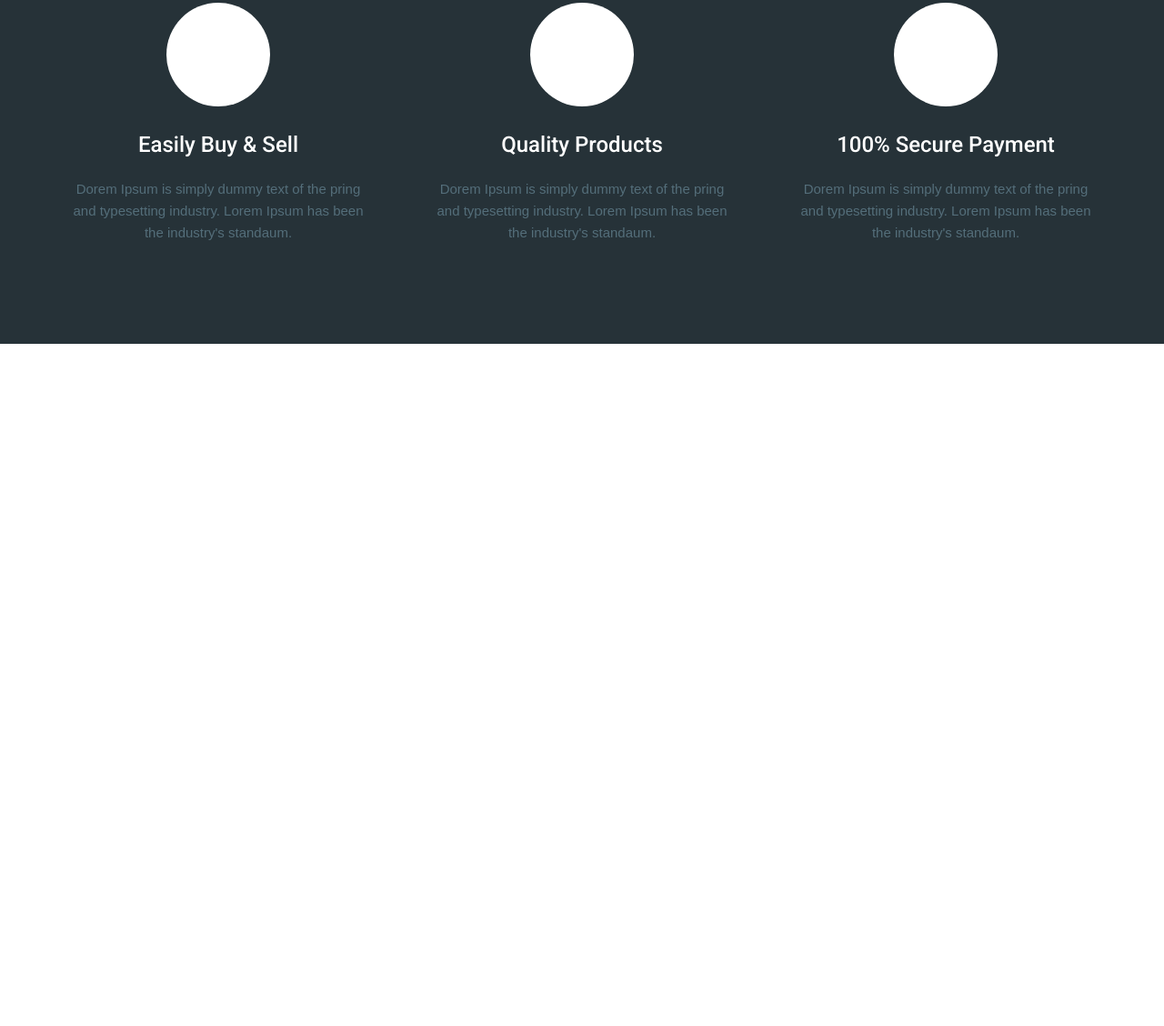
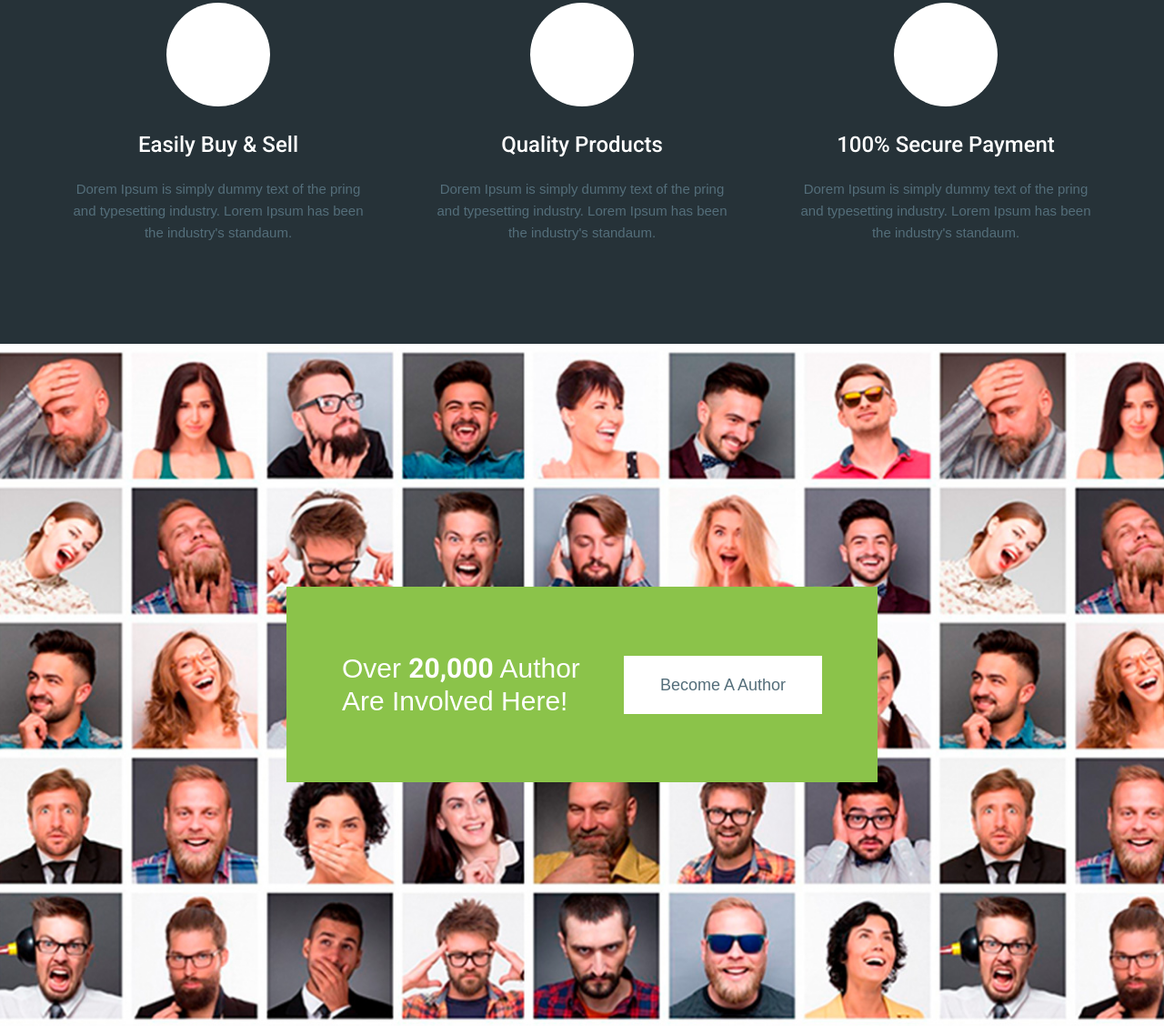
Before and after one commit to LevAverkiev/moderno, a website: page app/index.html in a window 1280 px wide. Shown: the part 3989-5117 px from the top of the page at 91% size. Before the commit the page ends 4367 px from the top, so only its background shows below. Drawn offline with nearby package versions, Linux system fonts and the light colour scheme.

Commit message:
added author section

```diff
--- a/app/index.html
+++ b/app/index.html
@@ -826,6 +826,17 @@
         </div>
     </section>
 
+    <section class="author" style="background-image: url(images/author-bg.jpg);">
+        <div class="author__box">
+            <div class="author__title">
+                Over <span>20,000</span> Author Are Involved Here!
+            </div>
+            <a href="#" class="author__link">
+                Become A Author
+            </a>
+        </div>
+    </section>
+
 
 
     <script src="https://ajax.googleapis.com/ajax/libs/jquery/3.4.1/jquery.min.js"></script>
--- a/app/scss/style.scss
+++ b/app/scss/style.scss
@@ -327,3 +327,41 @@
 }
 
 // end advantages
+// start author
+
+.author{
+    background-position: center;
+    background-repeat: no-repeat;
+    background-size: cover;
+    min-height: 750px;
+    display: flex;
+    justify-content: center;
+    align-items: center;
+    &__box{
+        max-width: 650px;
+        width: 100%;
+        min-height: 215px;
+        display: flex;
+        align-items: center;
+        justify-content: center;
+        background-color: $green;
+    }
+    &__title{
+        font-size: 30px;
+        line-height: 36px;
+        color: #fff;
+        margin-right: 45px;
+        max-width: 265px;
+        span{
+            @include f700;
+        }
+    }
+    &__link{
+        font-size: 18px;
+        line-height: 36px;
+        padding: 14px 40px;
+        background-color: #fff;
+    }
+}
+
+// end author
```
Also changed, not shown: app/css/style.min.css, app/images/author-bg.jpg (added).
